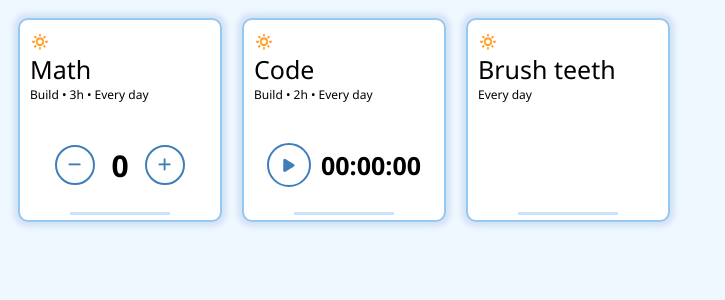
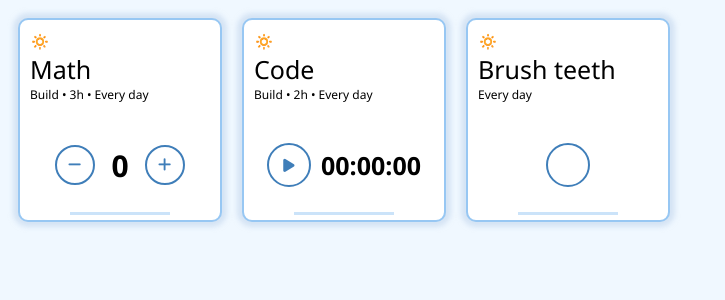
Before and after one commit to eti-iniER/webtasks, a React (Vite) app: page / in a window 1280 px wide. Shown: the top 300 px of the page, without its empty margins (0-725 px from the left). Built offline with nearby package versions, Linux system fonts and the light colour scheme.

Commit message:
Implemented checkbox component

```diff
--- a/src/components/TaskCheckbox.css
+++ b/src/components/TaskCheckbox.css
@@ -0,0 +1,11 @@
+.task-checkbox__checkbox {
+    display: flex;
+    justify-content: center;
+    align-items: center;
+    border: 2px solid #3f7eb9;
+    width: 40px;
+    height: 40px;
+    border-radius: 50%;
+    font-size: 20px;
+    color: #3f7eb9;
+}
--- a/src/components/TaskCheckbox.jsx
+++ b/src/components/TaskCheckbox.jsx
@@ -4,11 +4,15 @@ import { useState } from "react";
 const TaskCheckbox = (props) => {
     const [checkbox, setCheckbox] = useState(false);
 
+    const mark = () => {
+        props.change(!checkbox)
+        setCheckbox(!checkbox);
+    }
     return (
         <div className="task-checkbox">
-            <input type="checkbox" className="task-checkbox__checkbox">
-
-            </input>
+            <div type="checkbox" className="task-checkbox__checkbox" onClick={mark}>
+                {checkbox ? <span className="fa-solid fa-check"></span> : ""}
+            </div>
         </div>
     )
 }
--- a/src/components/TaskItem.jsx
+++ b/src/components/TaskItem.jsx
@@ -2,6 +2,7 @@ import "./TaskItem.css";
 import TaskCounter from "./TaskCounter";
 import TaskTimer from "./TaskTimer"
 import { useState } from "react";
+import TaskCheckbox from "./TaskCheckbox";
 
 const TaskItem = (props) => {
     const [active, setActive] = useState(false);
@@ -11,7 +12,8 @@ const TaskItem = (props) => {
     const update = (value) => {
         if (value === true) {
             // for the checkbox-type of task. This is a potential bug if you don't use ===
-            setBarWidth("100%");
+            console.log("The checkbox is ticked");
+            setBarWidth(100);
             return
         }
         let newBarWidth = Math.floor(value / props.data.goal * 100);
@@ -39,6 +41,7 @@ const TaskItem = (props) => {
             <div className="task-item__action">
                 {props.data.type == "Counter" ? <TaskCounter goal={props.goal} change={update} /> : ""}
                 {props.data.type == "Timer" ? <TaskTimer flip={doActivity} goal={props.goal} change={update} /> : ""}
+                {props.data.type == "Checkbox" ? <TaskCheckbox goal={props.goal} change={update} /> : ""}
             </div>
             <div className="task-item__progress-bar-container">
                 <div className={"task-item__progress-bar" + " " + activeClass}>
```
